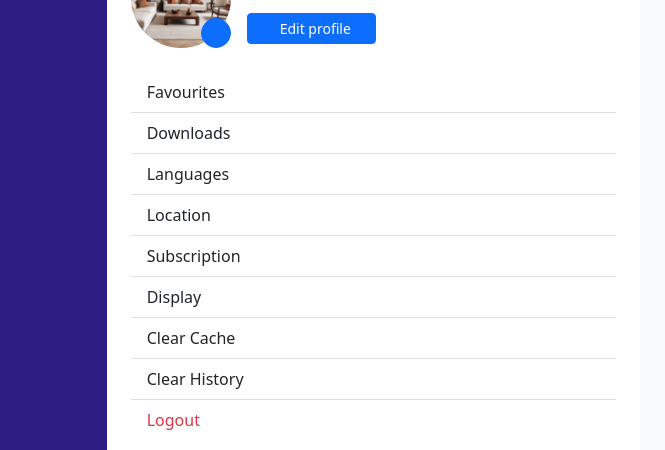
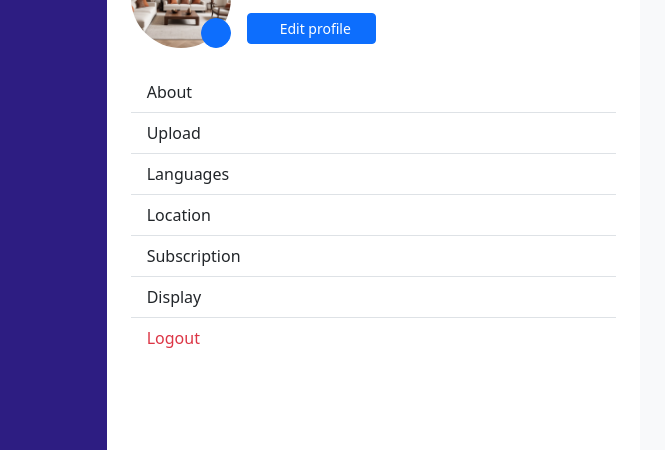
Before and after one commit to akwopj/Abakwa-Homes, a website: page pages/profile.html in a window 1280 px wide. Shown: the part 266-716 px from the top of the page, 0-665 px from the left. Drawn offline with nearby package versions, Linux system fonts and the light colour scheme.

Commit message:
Edited profile page

```diff
--- a/pages/profile.html
+++ b/pages/profile.html
@@ -104,7 +104,7 @@
                             <li class="list-group-item d-flex align-items-center justify-content-between px-0">
                                 <div class="d-flex align-items-center">
                                     <i class="fa-regular fa-heart me-3 text-muted"></i>
-                                    <span>Favourites</span>
+                                    <span>About</span>
                                 </div>
                                 <i class="fa-solid fa-chevron-right text-muted"></i>
                             </li>
@@ -112,7 +112,7 @@
                             <li class="list-group-item d-flex align-items-center justify-content-between px-0">
                                 <div class="d-flex align-items-center">
                                     <i class="fa-solid fa-download me-3 text-muted"></i>
-                                    <span>Downloads</span>
+                                    <span>Upload</span>
                                 </div>
                                 <i class="fa-solid fa-chevron-right text-muted"></i>
                             </li>
@@ -149,21 +149,9 @@
                                 <i class="fa-solid fa-chevron-right text-muted"></i>
                             </li>
 
-                            <li class="list-group-item d-flex align-items-center justify-content-between px-0">
-                                <div class="d-flex align-items-center">
-                                    <i class="fa-solid fa-trash me-3 text-muted"></i>
-                                    <span>Clear Cache</span>
-                                </div>
-                                <i class="fa-solid fa-chevron-right text-muted"></i>
-                            </li>
 
-                            <li class="list-group-item d-flex align-items-center justify-content-between px-0">
-                                <div class="d-flex align-items-center">
-                                    <i class="fa-solid fa-clock-rotate-left me-3 text-muted"></i>
-                                    <span>Clear History</span>
-                                </div>
-                                <i class="fa-solid fa-chevron-right text-muted"></i>
-                            </li>
+
+
 
                             <li
                                 class="list-group-item d-flex align-items-center justify-content-between px-0 text-danger">
```
